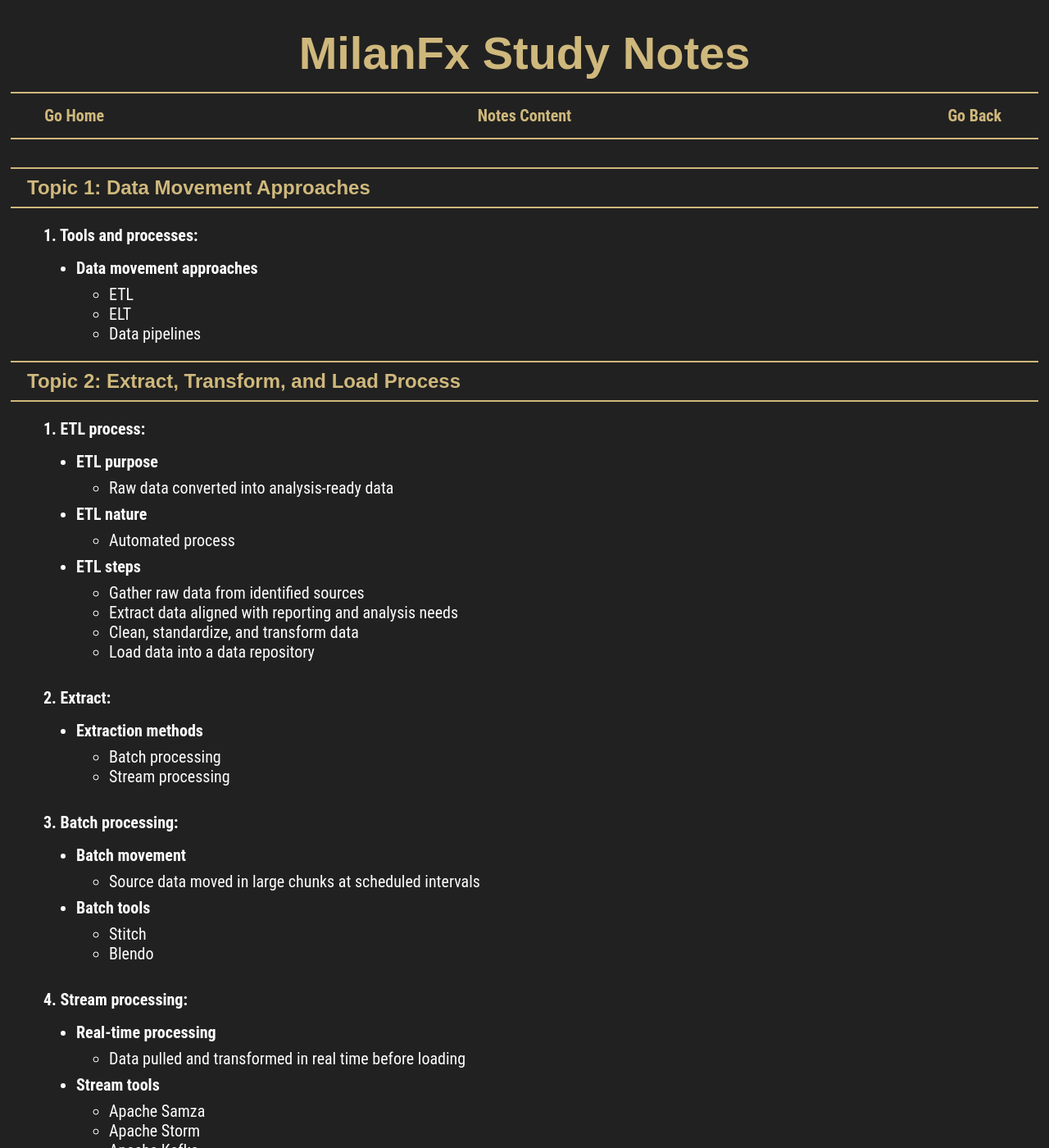
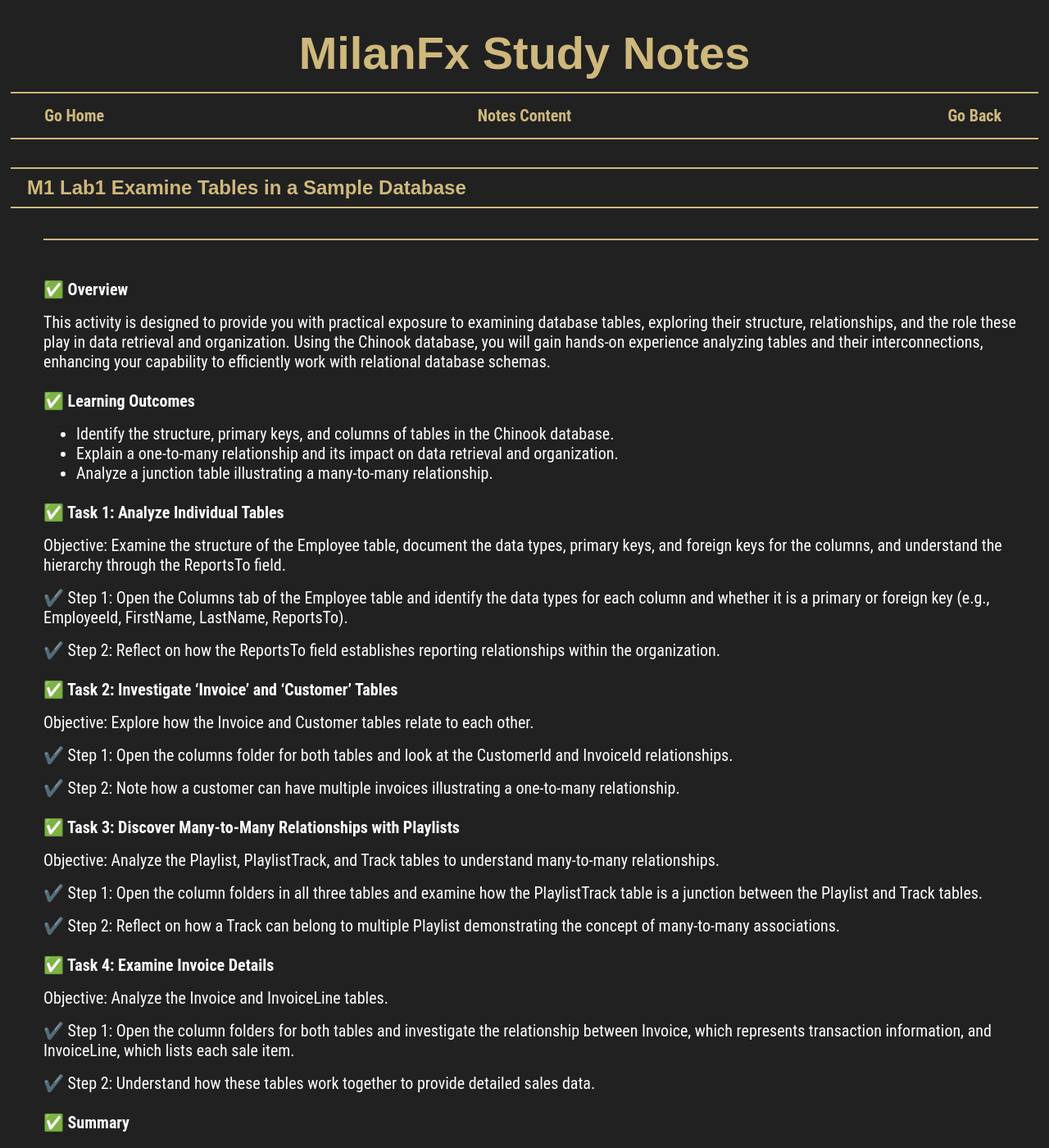
Before and after one commit to milanfx/milanfx.github.io, a Jekyll site: the page built from M1C1.md, in a window 1280 px wide and 1400 px high. Shown: the whole window at 82% size. Built offline with Jekyll 4.4.1, drawn with Linux system fonts in a browser that asks for light colours; some of the changed text lies outside the part shown.

Commit message:
Expand M1 Lab1 with database examination tasks
Added detailed activities and tasks for examining database tables in the Chinook database, including learning outcomes and objectives for each task.

```diff
--- a/M1C1.md
+++ b/M1C1.md
@@ -3,6 +3,56 @@ layout: page
 title: /M1C1/
 permalink: /M1C1/
 ---
+
+### M1 Lab1 Examine Tables in a Sample Database
+
+---
+
+#### ✅️ Overview
+
+This activity is designed to provide you with practical exposure to examining database tables, exploring their structure, relationships, and the role these play in data retrieval and organization. Using the Chinook database, you will gain hands-on experience analyzing tables and their interconnections, enhancing your capability to efficiently work with relational database schemas.
+
+#### ✅️ Learning Outcomes
+
+- Identify the structure, primary keys, and columns of tables in the Chinook database.
+- Explain a one-to-many relationship and its impact on data retrieval and organization.
+- Analyze a junction table illustrating a many-to-many relationship.
+
+#### ✅️ Task 1: Analyze Individual Tables
+
+Objective: Examine the structure of the Employee table, document the data types, primary keys, and foreign keys for the columns, and understand the hierarchy through the ReportsTo field.
+
+✔️ Step 1: Open the Columns tab of the Employee table and identify the data types for each column and whether it is a primary or foreign key (e.g., EmployeeId, FirstName, LastName, ReportsTo).
+
+✔️ Step 2: Reflect on how the ReportsTo field establishes reporting relationships within the organization.
+
+#### ✅️ Task 2: Investigate 'Invoice' and 'Customer' Tables
+
+Objective: Explore how the Invoice and Customer tables relate to each other.
+
+✔️ Step 1: Open the columns folder for both tables and look at the CustomerId and InvoiceId relationships.
+
+✔️ Step 2: Note how a customer can have multiple invoices illustrating a one-to-many relationship.
+
+#### ✅️ Task 3: Discover Many-to-Many Relationships with Playlists
+
+Objective: Analyze the Playlist, PlaylistTrack, and Track tables to understand many-to-many relationships.
+
+✔️ Step 1: Open the column folders in all three tables and examine how the PlaylistTrack table is a junction between the Playlist and Track tables.
+
+✔️ Step 2: Reflect on how a Track can belong to multiple Playlist demonstrating the concept of many-to-many associations.
+
+#### ✅️ Task 4: Examine Invoice Details
+
+Objective: Analyze the Invoice and InvoiceLine tables.
+
+✔️ Step 1: Open the column folders for both tables and investigate the relationship between Invoice, which represents transaction information, and InvoiceLine, which lists each sale item.
+
+✔️ Step 2: Understand how these tables work together to provide detailed sales data.
+
+#### ✅️ Summary
+
+In this activity, you explored key structures and relationships within the Chinook database, enhancing your understanding of relational database organization and data retrieval. This foundational knowledge is essential as we will continue to use the Chinook database for learning SQL.
 
 ### Topic 1: Data Movement Approaches
 #### 1. Tools and processes:
```
